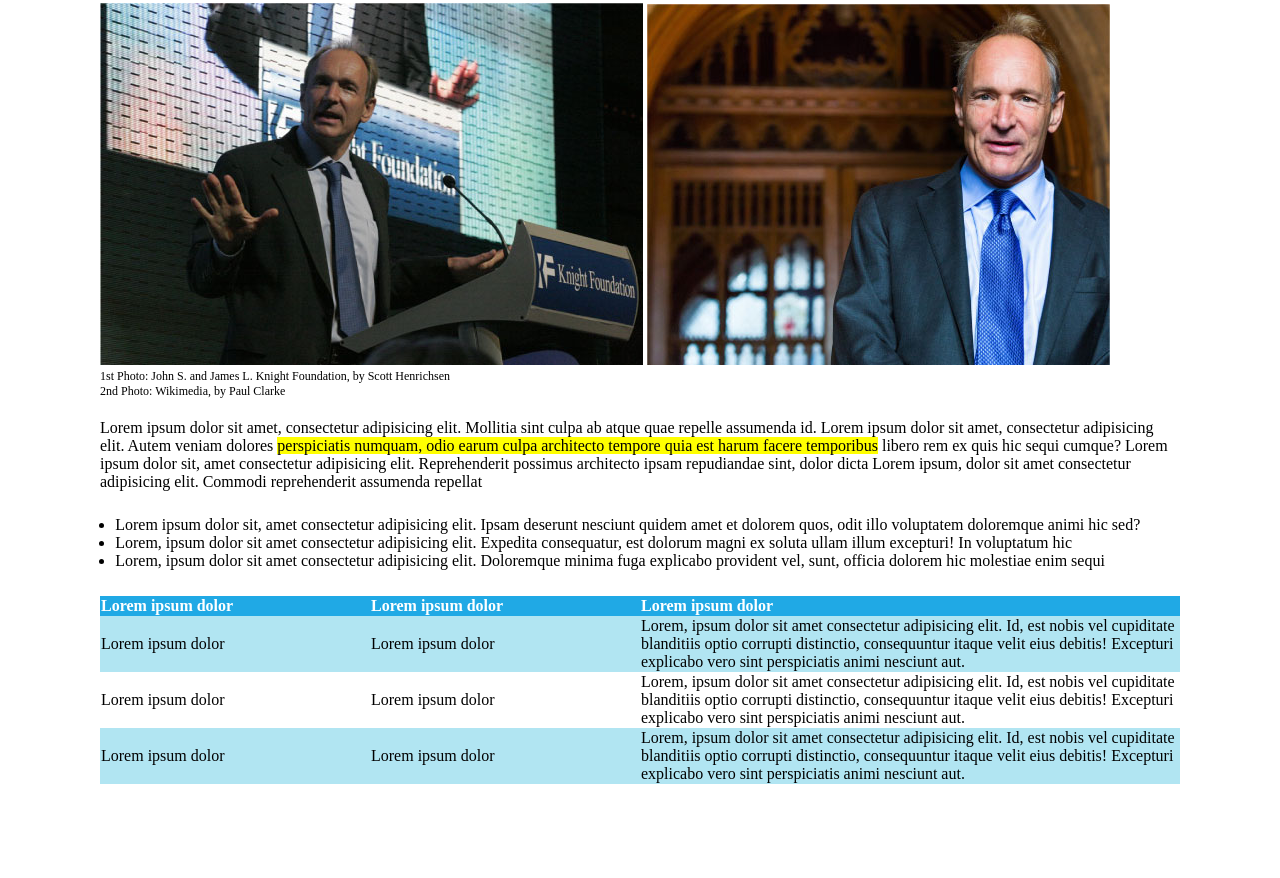
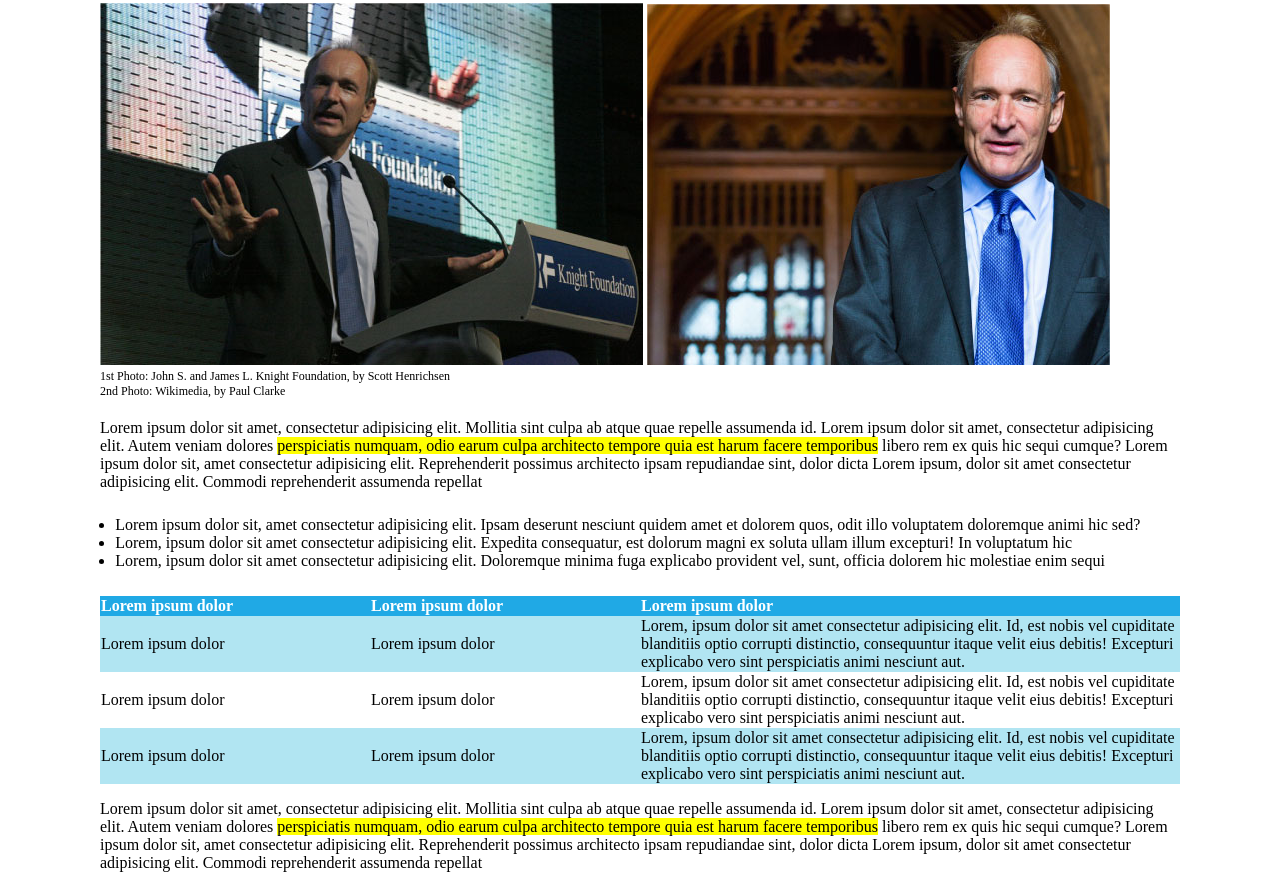
Before and after one commit to GiacomoGaudino/html-css-booleaner, a plain HTML site: page index.html in a window 1280 px wide. Shown: the part 269-1147 px from the top of the page. Before the commit the page ends 1053 px from the top, so only its background shows below. Drawn offline with Linux system fonts and the light colour scheme.

Commit message:
add other paragraph

```diff
--- a/index.html
+++ b/index.html
@@ -84,6 +84,15 @@
                     </tr>
                 </tbody>
             </table>
+            <p id="description-2">
+                Lorem ipsum dolor sit amet, consectetur adipisicing elit. Mollitia sint culpa ab atque quae repelle
+                assumenda id. Lorem ipsum dolor sit amet, consectetur adipisicing elit. Autem veniam dolores
+                <mark>perspiciatis numquam, odio earum culpa architecto tempore quia est harum facere temporibus</mark>
+                libero rem ex quis hic sequi cumque? Lorem ipsum dolor sit, amet consectetur adipisicing elit.
+                Reprehenderit possimus architecto ipsam repudiandae sint, dolor dicta Lorem ipsum, dolor sit amet
+                consectetur adipisicing elit. Commodi reprehenderit assumenda repellat
+            </p>
+
             <!--article/-->
         </main>
         <footer></footer>
--- a/style.css
+++ b/style.css
@@ -91,3 +91,8 @@ thead {
 .riga-blu {
     background-color: #b1e5f2;
 }
+
+#description-2 {
+    position: relative;
+    top: 10px;
+}
```
